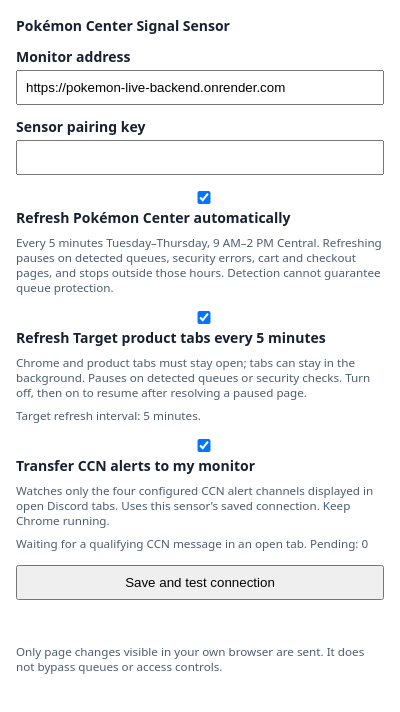
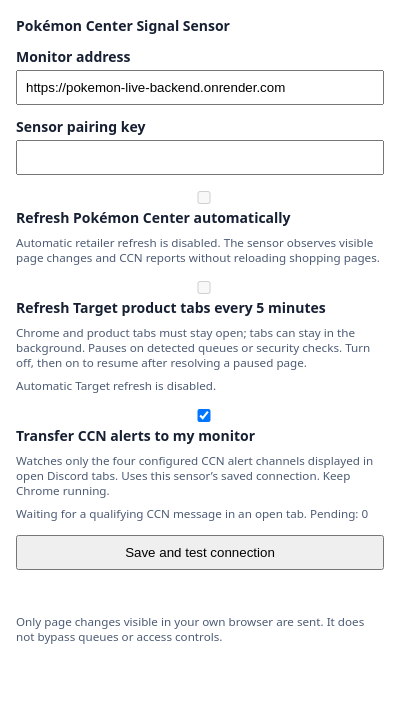
Before and after one commit to LegendsDen54/PokeMon-live-backend-, a browser extension: page pokemon-center-sensor/popup.html in a window 400 px wide. Drawn offline with Linux system fonts and the light colour scheme.

Commit message:
Disable automatic retailer refresh in browser sensor

```diff
--- a/pokemon-center-sensor/background.js
+++ b/pokemon-center-sensor/background.js
@@ -222,8 +222,8 @@
 chrome.alarms.onAlarm.addListener(alarm => {
   if (alarm.name === REFRESH_ALARM) {
     flushCcnReports().catch(() => {});
-    refreshPokemonCenterTabs().catch(() => {});
-    refreshTargetTabs().catch(() => {});
+    // Retailer reloads disabled: observe open pages and Discord reports only.
+
   }
 });
 
--- a/pokemon-center-sensor/popup.html
+++ b/pokemon-center-sensor/popup.html
@@ -22,7 +22,7 @@
       <input id="automaticRefresh" type="checkbox">
       Refresh Pokémon Center automatically
     </label>
-    <small>Every 5 minutes Tuesday–Thursday, 9 AM–2 PM Central. Refreshing pauses on detected queues, security errors, cart and checkout pages, and stops outside those hours. Detection cannot guarantee queue protection.</small>
+    <small>Automatic retailer refresh is disabled. The sensor observes visible page changes and CCN reports without reloading shopping pages.</small>
     <label for="targetRefresh"><input id="targetRefresh" type="checkbox">Refresh Target product tabs every 5 minutes</label>
     <small>Chrome and product tabs must stay open; tabs can stay in the background. Pauses on detected queues or security checks. Turn off, then on to resume after resolving a paused page.</small>
     <small id="targetRefreshState"></small>
--- a/pokemon-center-sensor/popup.js
+++ b/pokemon-center-sensor/popup.js
@@ -23,7 +23,7 @@
     stored.backendUrl ||
     "https://pokemon-live-backend.onrender.com";
   sensorToken.value = stored.sensorToken || "";
-  automaticRefresh.checked = stored.automaticRefreshEnabled !== false;
+  automaticRefresh.checked = false; automaticRefresh.disabled = true;
 });
 
 document.getElementById("save")
@@ -56,8 +56,8 @@
 
 const targetRefresh=document.getElementById('targetRefresh');
 chrome.storage.local.get(['targetRefreshEnabled','targetRefreshPaused']).then(config=>{
- targetRefresh.checked=config.targetRefreshEnabled!==false;
- const paused=Object.keys(config.targetRefreshPaused || {}).length;document.getElementById('targetRefreshState').textContent=paused?paused+' Target tab(s) paused for queue/security protection.':'Target refresh interval: 5 minutes.';
+ targetRefresh.checked=false; targetRefresh.disabled=true;
+ const paused=Object.keys(config.targetRefreshPaused || {}).length;document.getElementById('targetRefreshState').textContent=paused?paused+' Target tab(s) paused for queue/security protection.':'Automatic Target refresh is disabled.';
 });
 targetRefresh.addEventListener('change',async()=>{
  await chrome.storage.local.set({targetRefreshEnabled:targetRefresh.checked,...(targetRefresh.checked?{targetRefreshPaused:{},targetRefreshTimes:{}}:{})});
```
Also changed, not shown: pokemon-center-sensor/manifest.json.
